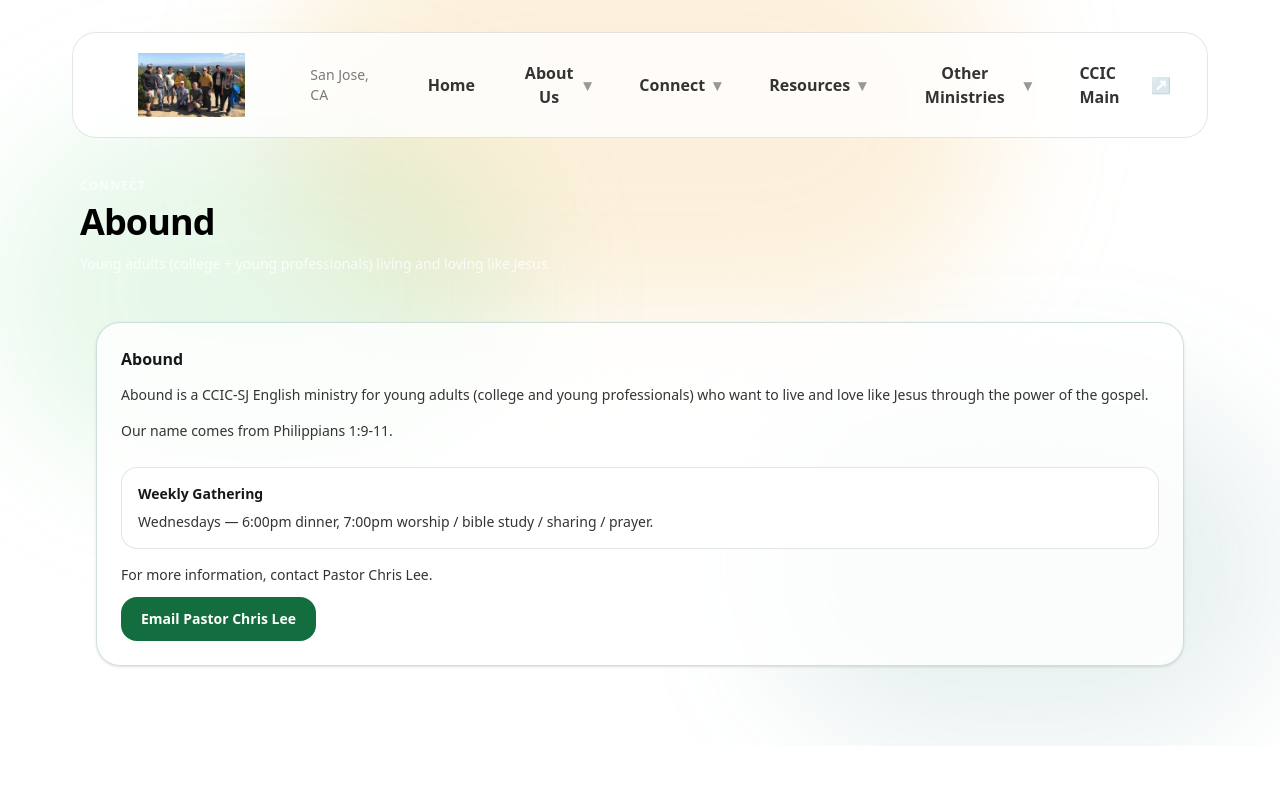
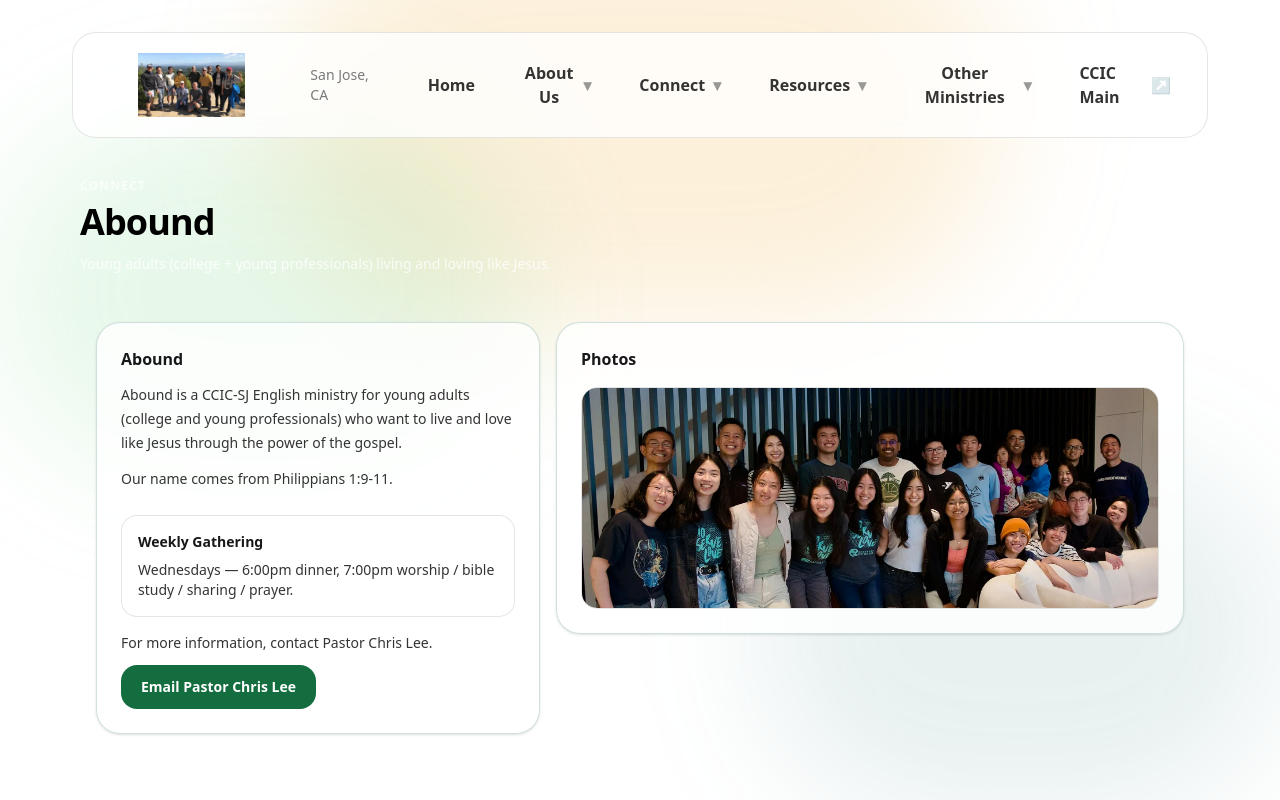
Before and after one commit to lugeorge8/abide, a Next.js app: page /abound in a window 1280 px wide. Shown: the top 800 px of the page. Built offline with nearby package versions, Linux system fonts and the light colour scheme.

Commit message:
Add Abound header image

```diff
--- a/src/app/abound/page.tsx
+++ b/src/app/abound/page.tsx
@@ -1,3 +1,5 @@
+import Image from "next/image";
+
 import { Card, ContentShell, HeroShell, SiteFooter } from "@/components/site-shell";
 
 export default function AboundPage() {
@@ -17,6 +19,8 @@ export default function AboundPage() {
         </div>
 
         <ContentShell>
+          <div className="grid grid-cols-1 gap-4 lg:grid-cols-12">
+            <div className="lg:col-span-5">
               <Card>
                 <div className="text-base font-semibold">Abound</div>
                 <p className="mt-3 text-sm leading-6 text-black/80">
@@ -46,6 +50,23 @@ export default function AboundPage() {
                   Email Pastor Chris Lee
                 </a>
               </Card>
+            </div>
+
+            <div className="lg:col-span-7">
+              <Card>
+                <div className="text-base font-semibold">Photos</div>
+                <div className="mt-4 overflow-hidden rounded-2xl border border-black/10">
+                  <Image
+                    src="/assets/abound-header.png"
+                    alt="Abound"
+                    width={1600}
+                    height={900}
+                    className="h-auto w-full"
+                  />
+                </div>
+              </Card>
+            </div>
+          </div>
         </ContentShell>
       </HeroShell>
 
```
Also changed, not shown: public/assets/abound-header.png (added). Lines whose indentation alone changed are shown as unchanged.
